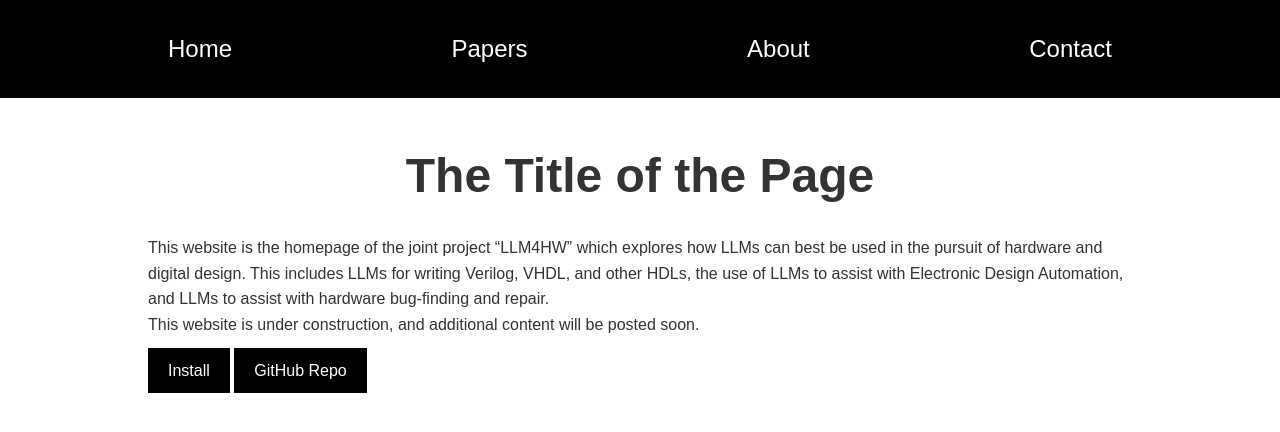
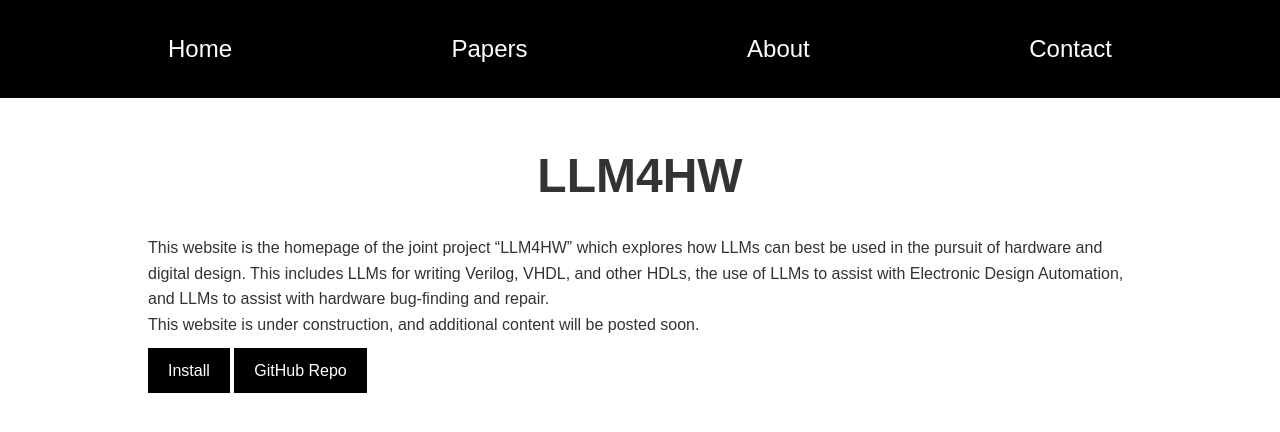
Before and after one commit to llm4hw/llm4hw.github.io, a Jekyll site: the page built from index.md, in a window 1280 px wide. Shown: the top 432 px of the page. Built offline with Jekyll 4.4.1, drawn with Linux system fonts in a browser that asks for light colours.

Commit message:
Update index.md

```diff
--- a/index.md
+++ b/index.md
@@ -1,6 +1,6 @@
 ---
 layout: default
-title: The Title of the Page
+title: LLM4HW
 ---
 
 This website is the homepage of the joint project "LLM4HW" which explores how LLMs can best be used in the pursuit of hardware and digital design. This includes LLMs for writing Verilog, VHDL, and other HDLs, the use of LLMs to assist with Electronic Design Automation, and LLMs to assist with hardware bug-finding and repair.
```
